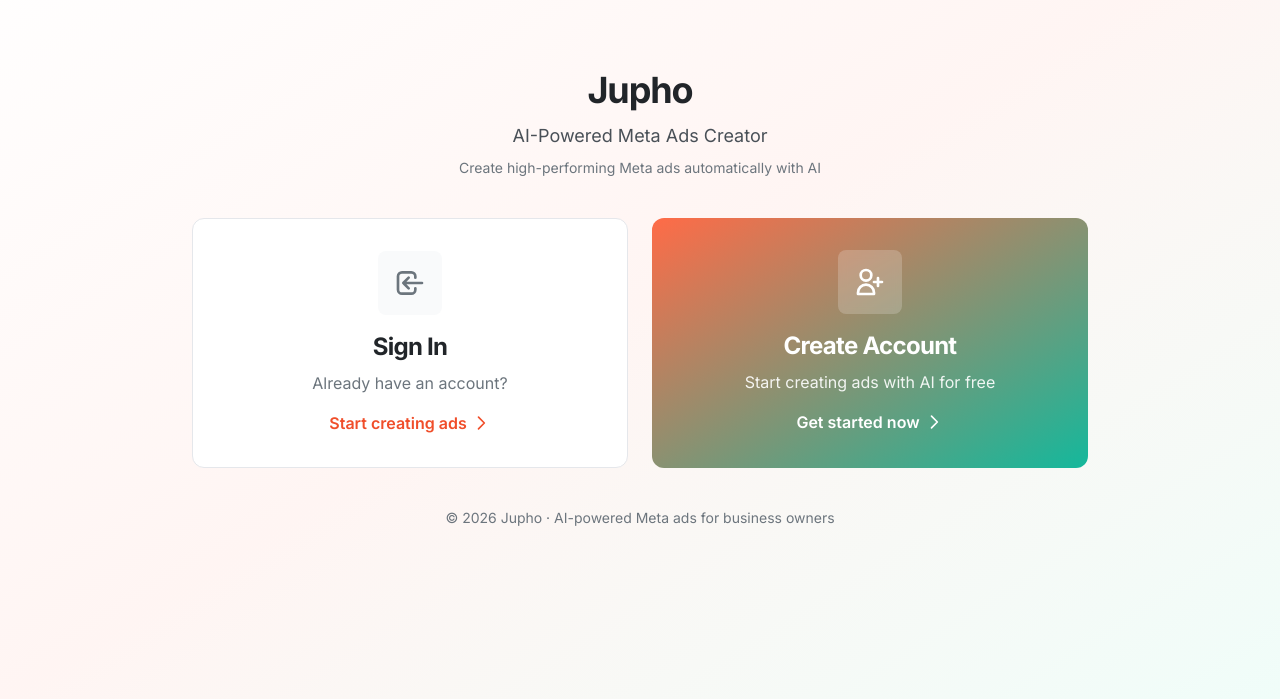
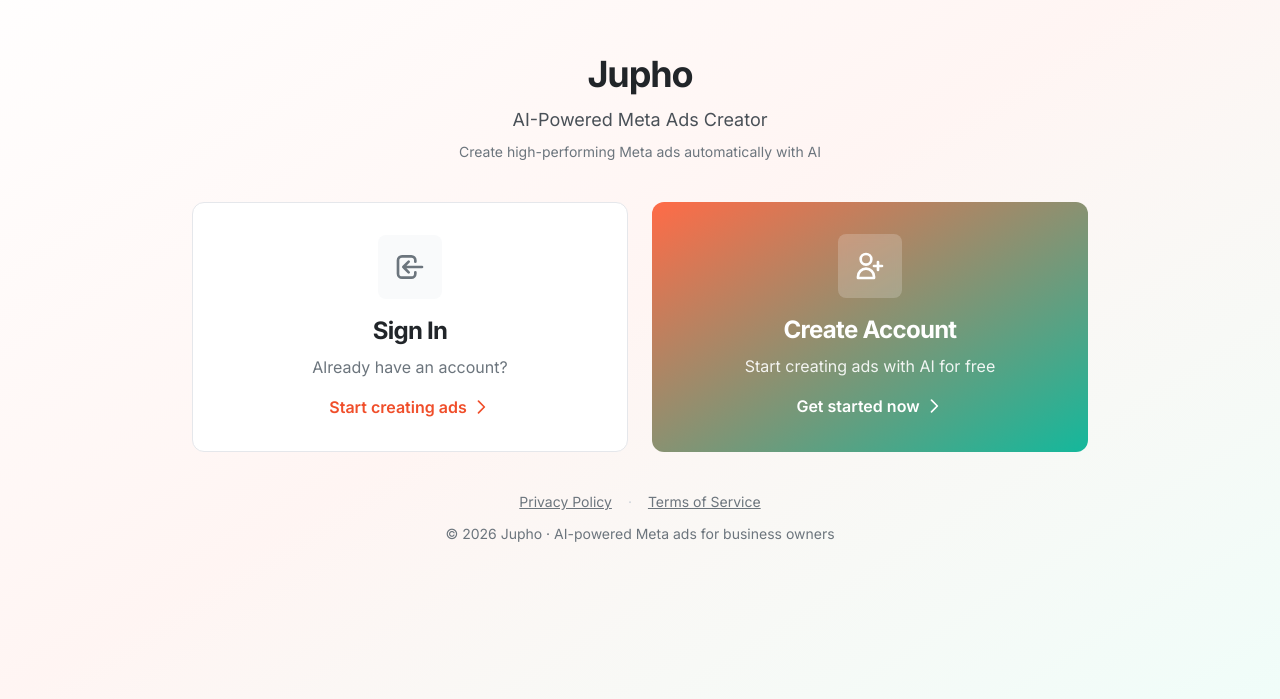
Before and after one commit to rajeshrk930/jupho-f1, a Next.js app in the folder frontend/: page / in a window 1280 px wide. Shown: the part 101-800 px from the top of the page. Built offline with nearby package versions, Linux system fonts and the light colour scheme; no server answers.

Commit message:
Add Privacy Policy and Terms of Service links to home page footer

```diff
--- a/frontend/src/app/page.tsx
+++ b/frontend/src/app/page.tsx
@@ -68,7 +68,22 @@ export default function Home() {
           </Link>
         </div>
 
-        <div className="mt-10 text-center">
+        <div className="mt-10 text-center space-y-3">
+          <div className="flex items-center justify-center gap-4 text-sm">
+            <Link
+              href="/privacy"
+              className="text-charcoal-600 hover:text-coral-600 underline transition-colors"
+            >
+              Privacy Policy
+            </Link>
+            <span className="text-charcoal-400">·</span>
+            <Link
+              href="/terms"
+              className="text-charcoal-600 hover:text-coral-600 underline transition-colors"
+            >
+              Terms of Service
+            </Link>
+          </div>
           <p className="text-sm text-charcoal-600">© 2026 Jupho · AI-powered Meta ads for business owners</p>
         </div>
       </div>
```
